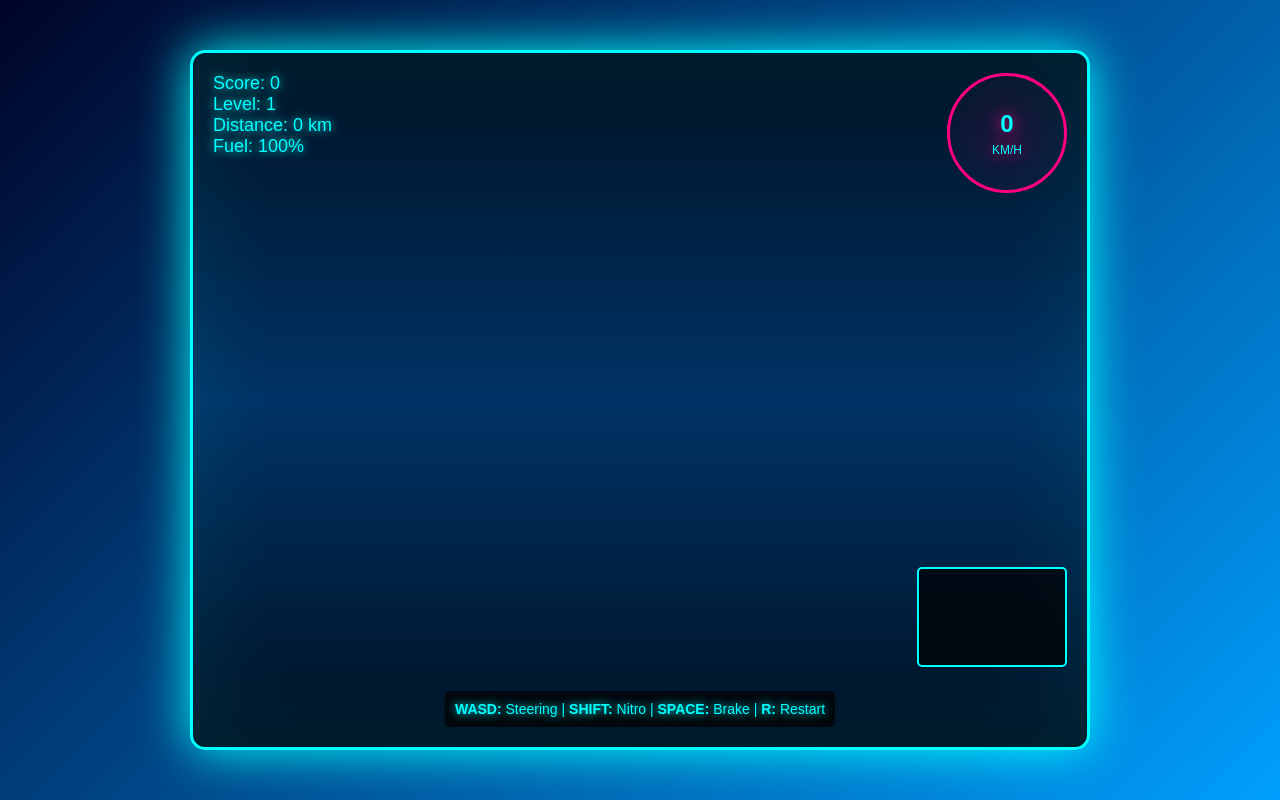
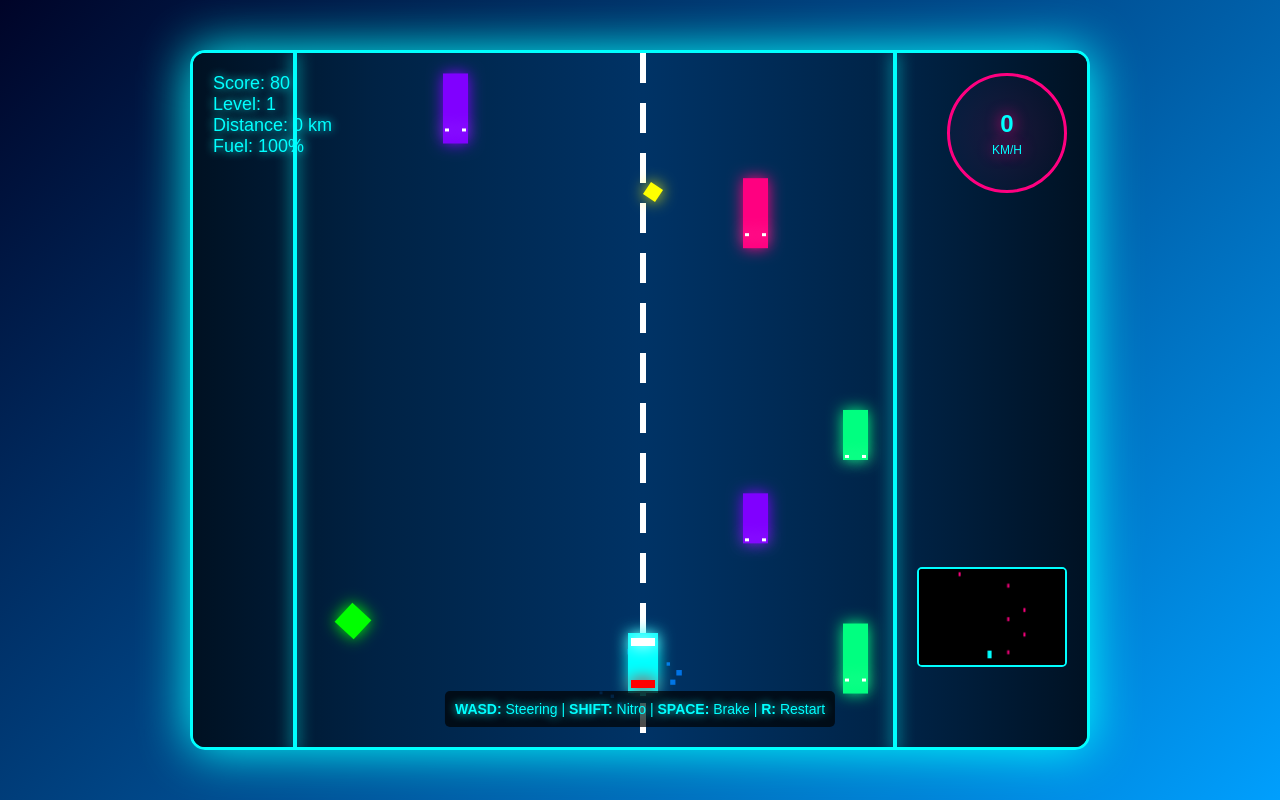
Before and after one commit to Fyffes/Neon-Car-Racer, a plain HTML site: page index.html in a window 1280 px wide. Drawn offline with Linux system fonts and the light colour scheme.

Commit message:
Update index.html

```diff
--- a/index.html
+++ b/index.html
@@ -37,6 +37,6 @@
         </div>
     </div>
 
-    <script src=".js"></script>
+    <script src="script.js"></script>
 </body>
 </html>
```
